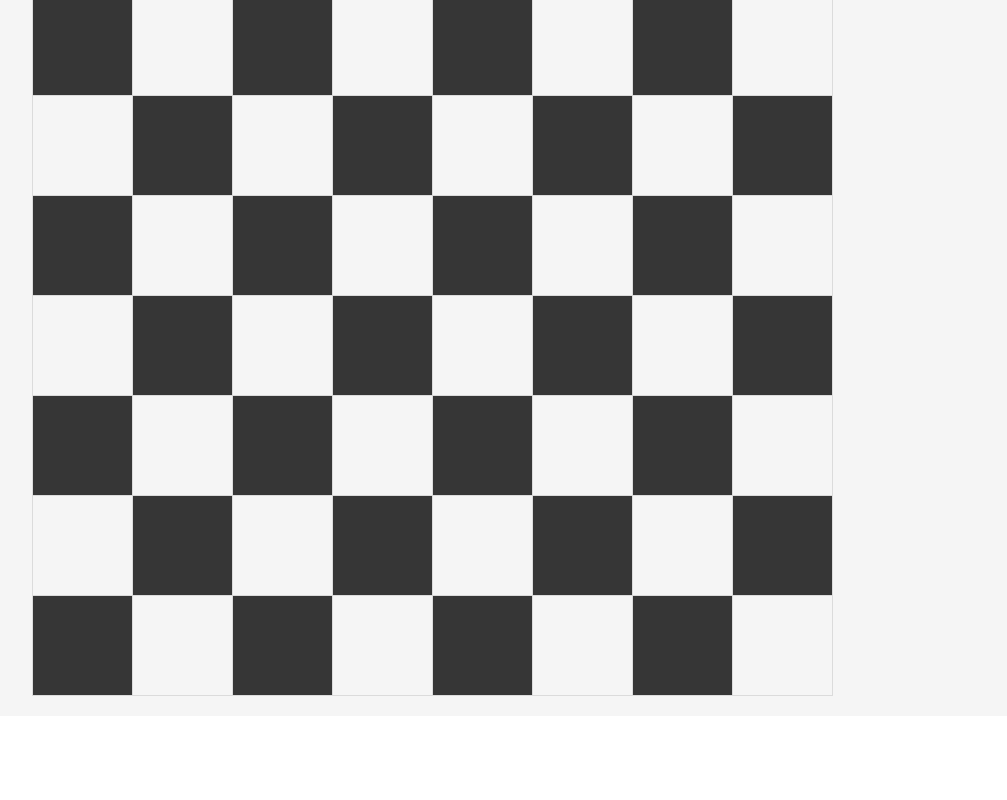
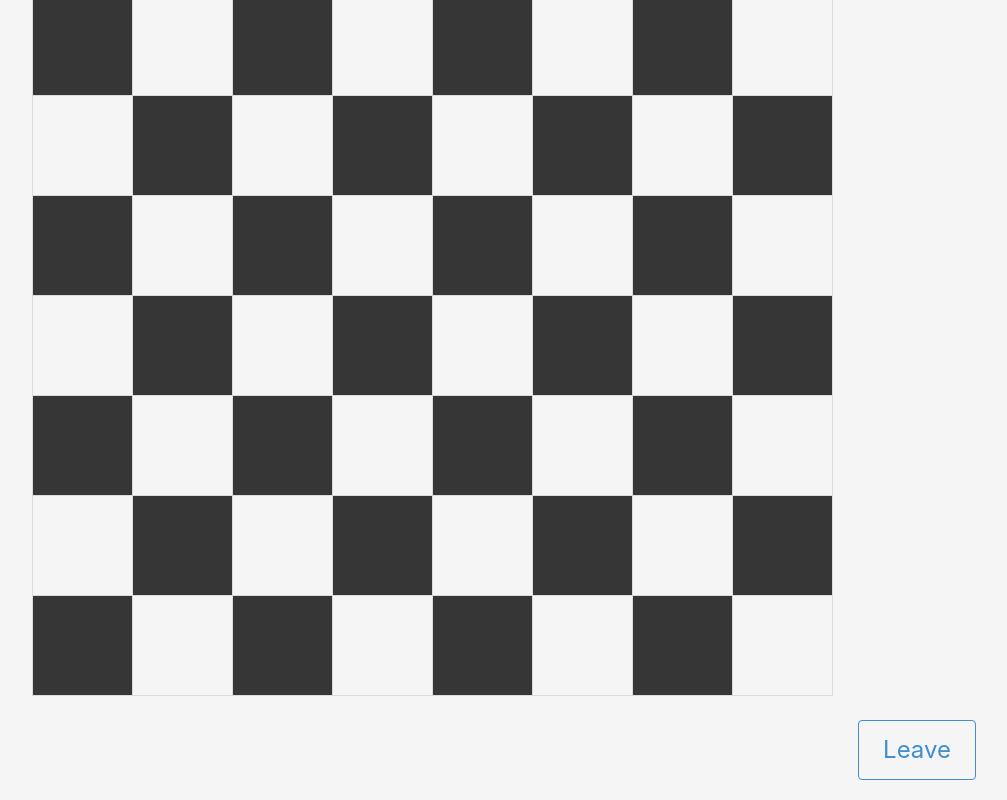
Before and after one commit to Bliblob/chess4you_angular, an Angular app in the folder chess4you/: page /game in a window 1280 px wide. Shown: the part 533-1333 px from the top of the page, without its empty margins (200-1207 px from the left). Before the commit the page ends 1249 px from the top, so only its background shows below. Built offline with nearby package versions, Linux system fonts and the light colour scheme.

Commit message:
Added some button in game and lobby view

```diff
--- a/chess4you/angular.json
+++ b/chess4you/angular.json
@@ -83,7 +83,7 @@
             ],
             "scripts": [],
             "assets": [
-              "src/favicon.ico",
+              "src/favicon.png",
               "src/assets"
             ]
           }
--- a/chess4you/src/chess-game/chess-game.component.html
+++ b/chess4you/src/chess-game/chess-game.component.html
@@ -1,5 +1,5 @@
 <div class="container is-widescreen">
-  <div class="notification">
+  <div class="notification has-background-light">
     <h2 align="center" class="title is-2">Lobby: var lobbyNumber</h2>
     <h4 align="center" class="title is-4">Enemy: var enemyName</h4>
     <table align="center" class="table is-bordered">
@@ -84,5 +84,10 @@
         <td id="h1" width="100" height="100" class="has-background-light"></td>
       </tbody>
     </table>
+    <div align="right">
+        <div align="right">
+            <a href="./player-search.component.html" id="showLobby" class="button is-large is-info is-outlined">Leave</a>
+        </div>
+      </div>
   </div>
 </div>
--- a/chess4you/src/index.html
+++ b/chess4you/src/index.html
@@ -6,6 +6,7 @@
   <base href="/">
 
   <meta name="viewport" content="width=device-width, initial-scale=1">
+  <link rel="icon" type="image/x-icon" href="/favicon.png">
 </head>
 <body>
   <app-root></app-root>
```
Also changed, not shown: chess4you/src/favicon.png.
